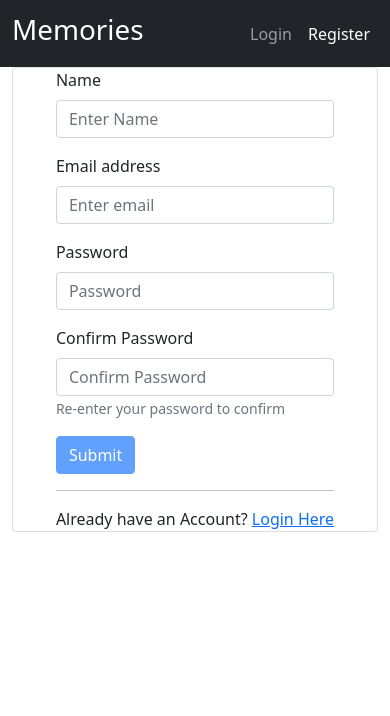
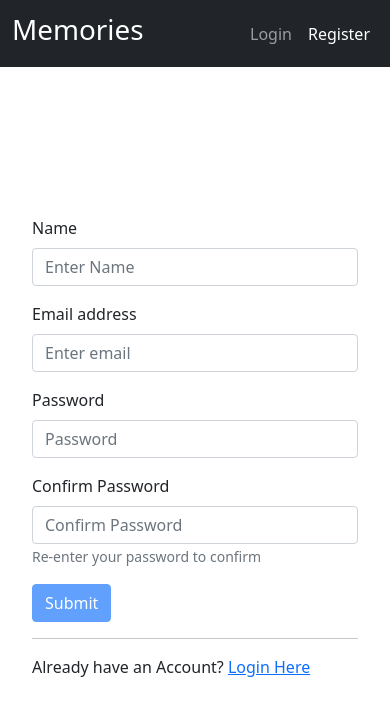
Before and after one commit to Khalil-codes/memories-mern-app, a React (Create React App) app in the folder client/: page /register in a window 390 px wide. Shown: the top 716 px of the page. Built offline with nearby package versions, Linux system fonts and the light colour scheme.

Commit message:
CSS styling

```diff
--- a/client/src/index.css
+++ b/client/src/index.css
@@ -4,3 +4,23 @@
 .card-img-top {
     filter: brightness(0.65);
 }
+.auth-form-container {
+    height: calc(100vh - 84px);
+    border: none;
+}
+.auth-form {
+    padding: 20px;
+    width: 60%;
+}
+
+@media (max-width: 800px) {
+    .auth-form {
+        width: 80%;
+    }
+}
+
+@media (max-width: 500px) {
+    .auth-form {
+        width: 100%;
+    }
+}
```
